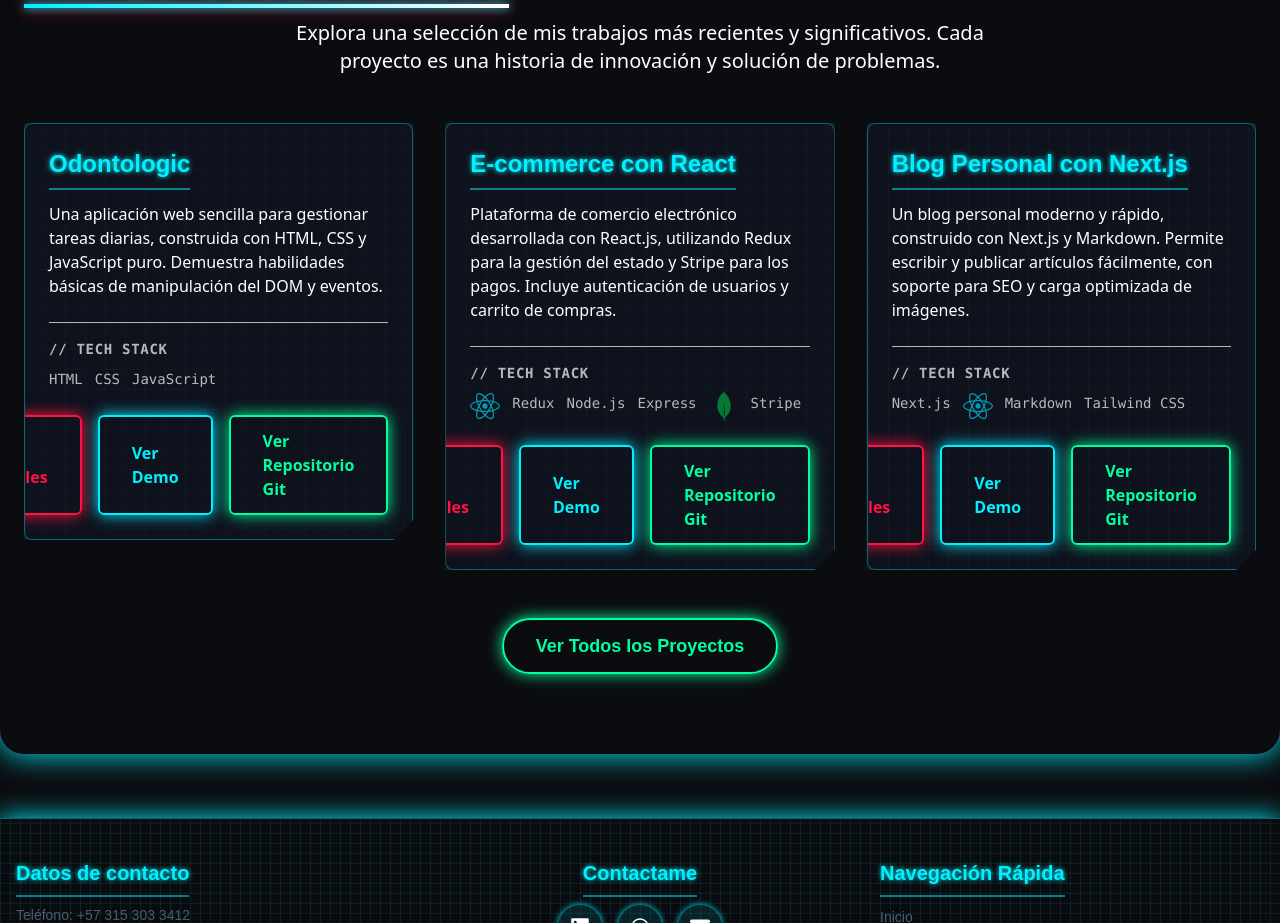
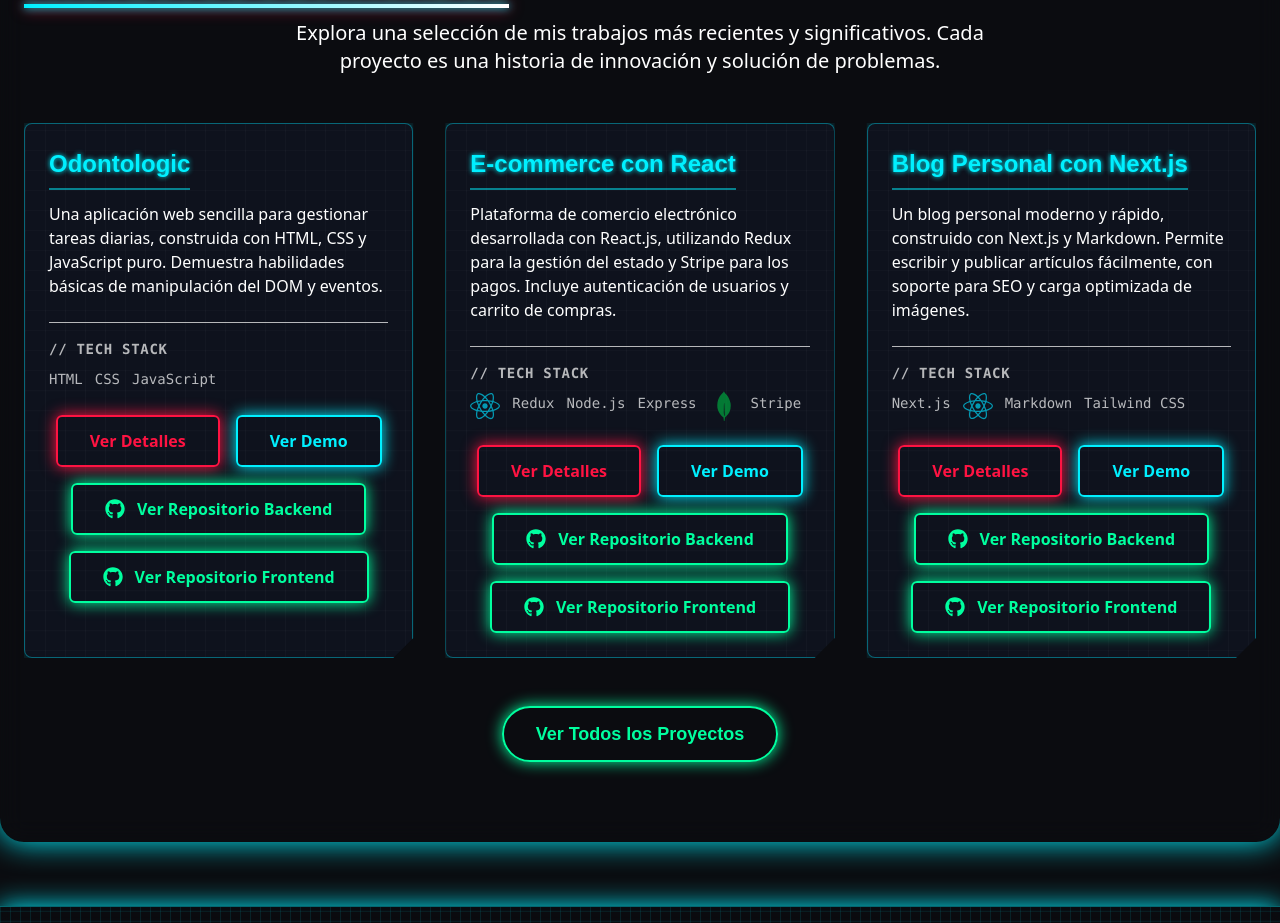
Before and after one commit to BrandonBrandon-alt/portfolio_front, a React (Vite) app: page / in a window 1280 px wide. Shown: the part 2960-3883 px from the top of the page. Built offline with nearby package versions, Linux system fonts and the light colour scheme.

Commit message:
Se mejoro a la hora de mostrar los proyectos

```diff
--- a/src/components/sections/ProjectList.jsx
+++ b/src/components/sections/ProjectList.jsx
@@ -36,7 +36,7 @@
 
             <div className="grid grid-cols-1 md:grid-cols-2 lg:grid-cols-3 gap-8">
                 {projects.map(project => (
-                    <motion.div key={project.id} variants={itemVariants}>
+                    <motion.div key={project.id} variants={itemVariants} className="h-full">
                         <ProjectCard project={project} />
                     </motion.div>
                 ))}
--- a/src/components/sections/SkillsSection.jsx
+++ b/src/components/sections/SkillsSection.jsx
@@ -15,14 +15,14 @@
   SiPodman,
   SiPostgresql,
   SiPostman,
-  SiReactrouter,
+  SiReactrouter, SiSonarqube,
   SiSpringboot,
   SiSpringsecurity,
   SiTailwindcss,
   SiVite,
   SiVitest
 } from "react-icons/si";
-import {FaAngular, FaDatabase, FaDocker, FaGitAlt, FaJava, FaNodeJs, FaPython, FaReact} from "react-icons/fa";
+import {FaAngular, FaCss3, FaDatabase, FaDocker, FaGitAlt, FaJava, FaNodeJs, FaPython, FaReact} from "react-icons/fa";
 import { containerVariants, itemVariants } from '../../styles/animations';
 
 const skills = [
@@ -54,6 +54,8 @@
   { name: 'ESLint', icon: SiEslint, color: 'indigo-500' },
   { name: 'React Router', icon: SiReactrouter, color: 'red-500' },
   { name: 'Axios', icon: SiAxios, color: 'purple-600' },
+  { name: 'CSS', icon: FaCss3, color: 'blue-500' },
+  { name: 'SonarQube', icon: SiSonarqube, color: 'yellow-500' },
 ];
 
 // Tailwind CSS JIT compiler needs to see the full class names.
--- a/src/components/ui/ProjectCard.jsx
+++ b/src/components/ui/ProjectCard.jsx
@@ -1,7 +1,7 @@
 import React from 'react';
 import { motion } from 'framer-motion';
 import { Link } from 'react-router-dom';
-import { FaReact, FaNodeJs, FaDatabase, FaGitAlt } from 'react-icons/fa';
+import { FaReact, FaNodeJs, FaDatabase, FaGitAlt, FaGithub } from 'react-icons/fa';
 import Button from './Button';
 import './ProjectCard.css';
 import {
@@ -30,7 +30,7 @@
 
     return (
         <motion.div
-            className="hologram-effect project-card-enhanced relative rounded-lg overflow-hidden p-6 backdrop-blur-sm transform transition-all duration-300 ease-in-out group"
+            className="hologram-effect project-card-enhanced relative rounded-lg overflow-hidden p-6 backdrop-blur-sm transform transition-all duration-300 ease-in-out group h-full"
             initial={{ opacity: 0, y: 50 }}
             animate={{ opacity: 1, y: 0 }}
             transition={{ duration: 0.6, ease: "easeOut" }}
@@ -63,7 +63,7 @@
             </div>
 
             {/* Botones holográficos con efecto escáner */}
-            <div className="flex flex-col md:flex-row justify-end gap-3 md:gap-4 mt-6 relative z-20">
+            <div className="flex flex-col md:flex-row justify-center gap-3 md:gap-4 mt-6 relative z-20 flex-wrap">
                 <Button
                     as={Link}
                     to={`/projects/${project.id}`}
@@ -77,7 +77,7 @@
                         href={project.liveUrl}
                         target="_blank"
                         rel="noopener noreferrer"
-                        className="w-full md:w-auto border-[var(--color-accent-jedi-blue)] text-[var(--color-accent-jedi-blue)] hover:bg-[var(--color-accent-jedi-blue)] hover:text-[var(--color-background)] shadow-[0_0_15px_var(--color-accent-jedi-blue)] hover:shadow-[0_0_30px_var(--color-accent-jedi-blue)]"
+                        className="w-full md:w-fit border-[var(--color-accent-jedi-blue)] text-[var(--color-accent-jedi-blue)] hover:bg-[var(--color-accent-jedi-blue)] hover:text-[var(--color-background)] shadow-[0_0_15px_var(--color-accent-jedi-blue)] hover:shadow-[0_0_30px_var(--color-accent-jedi-blue)]"
                     >
                         Ver Demo
                     </Button>
@@ -89,8 +89,21 @@
                         target="_blank"
                         rel="noopener noreferrer"
                         className="w-full md:w-auto border-[var(--color-accent-jedi-green)] text-[var(--color-accent-jedi-green)] hover:bg-[var(--color-accent-jedi-green)] hover:text-[var(--color-background)] shadow-[0_0_15px_var(--color-accent-jedi-green)] hover:shadow-[0_0_30px_var(--color-accent-jedi-green)]"
+                        icon={<FaGithub />}
                     >
-                        Ver Repositorio Git
+                        Ver Repositorio Backend
+                    </Button>
+                )}
+                {project.frontendUrl && (
+                    <Button
+                        as="a"
+                        href={project.frontendUrl}
+                        target="_blank"
+                        rel="noopener noreferrer"
+                        className="w-full md:w-fit border-[var(--color-accent-jedi-green)] text-[var(--color-accent-jedi-green)] hover:bg-[var(--color-accent-jedi-green)] hover:text-[var(--color-background)] shadow-[0_0_15px_var(--color-accent-jedi-green)] hover:shadow-[0_0_30px_var(--color-accent-jedi-green)]"
+                        icon={<FaGithub />}
+                    >
+                        Ver Repositorio Frontend
                     </Button>
                 )}
             </div>
--- a/src/data/projects.json
+++ b/src/data/projects.json
@@ -6,6 +6,7 @@
     "imageUrl": "/images/project-task-app.png",
     "technologies": ["HTML", "CSS", "JavaScript"],
     "githubUrl": "https://github.com/CamiloCuenca/dental-management-system-backend.git",
+    "frontendUrl": "https://github.com/CamiloCuenca/dental-management-system-frontend.git",
     "liveUrl": "https://tuusuario.github.io/mi-proyecto-tareas/"
   },
   {
@@ -15,6 +16,7 @@
     "imageUrl": "/images/project-ecommerce.jpg",
     "technologies": ["React", "Redux", "Node.js", "Express", "MongoDB", "Stripe"],
     "githubUrl": "https://github.com/tuusuario/ecommerce-react",
+    "frontendUrl": "https://github.com/tuusuario/ecommerce-react-frontend",
     "liveUrl": "https://ecommerce-demo.vercel.app/"
   },
   {
@@ -24,6 +26,7 @@
     "imageUrl": "/images/project-blog.webp",
     "technologies": ["Next.js", "React", "Markdown", "Tailwind CSS"],
     "githubUrl": "https://github.com/tuusuario/personal-blog-nextjs",
+    "frontendUrl": "https://github.com/tuusuario/personal-blog-nextjs-frontend",
     "liveUrl": "https://tu-blog-personal.vercel.app/"
   },
   {
@@ -33,6 +36,7 @@
     "imageUrl": "/images/project-ecommerce.jpg",
     "technologies": ["React", "Redux", "Node.js", "Express", "MongoDB", "Stripe"],
     "githubUrl": "https://github.com/tuusuario/ecommerce-react",
+    "frontendUrl": "https://github.com/tuusuario/ecommerce-react-frontend",
     "liveUrl": "https://ecommerce-demo.vercel.app/"
   }
 ]
```
